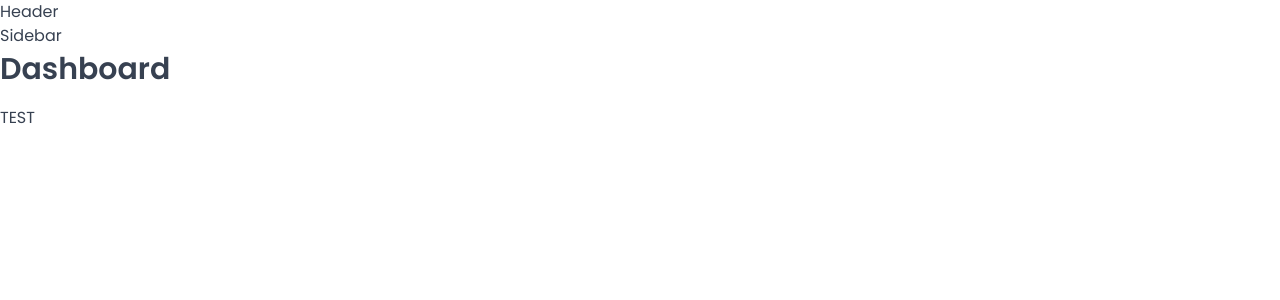
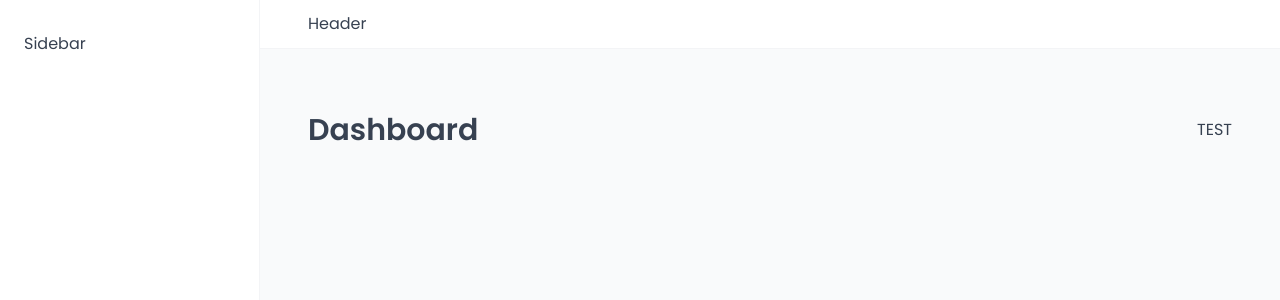
Before and after one commit to noorali180/The-Wild-Oasis-react, a React (Vite) app: page /dashboard in a window 1280 px wide. Shown: the top 300 px of the page. Built offline with nearby package versions, Linux system fonts and the light colour scheme; a web font is replaced by a local one.

Commit message:
styling the app layout

```diff
--- a/src/pages/Dashboard.jsx
+++ b/src/pages/Dashboard.jsx
@@ -3,7 +3,7 @@
 
 function Dashboard() {
   return (
-    <Row type="vertical">
+    <Row>
       <Heading as="h1">Dashboard</Heading>
       <p>TEST</p>
     </Row>
--- a/src/ui/AppLayout/AppLayout.jsx
+++ b/src/ui/AppLayout/AppLayout.jsx
@@ -1,16 +1,29 @@
 import { Outlet } from "react-router-dom";
 import Header from "../Header";
 import Sidebar from "../Sidebar";
+import styled from "styled-components";
+
+const StyledAppLayout = styled.div`
+  height: 100vh;
+  display: grid;
+  grid-template-columns: 26rem 1fr;
+  grid-template-rows: auto 1fr;
+`;
+
+const Main = styled.main`
+  background-color: var(--color-grey-50);
+  padding: 6rem 4.8rem 6.4rem;
+`;
 
 function AppLayout() {
   return (
-    <div>
+    <StyledAppLayout>
       <Header />
       <Sidebar />
-      <main>
+      <Main>
         <Outlet />
-      </main>
-    </div>
+      </Main>
+    </StyledAppLayout>
   );
 }
 
--- a/src/ui/Header.jsx
+++ b/src/ui/Header.jsx
@@ -1,5 +1,13 @@
+import styled from "styled-components";
+
+const StyledHeader = styled.header`
+  background-color: var(--color-grey-0);
+  padding: 1.2rem 4.8rem;
+  border-bottom: 1px solid var(--color-grey-100);
+`;
+
 function Header() {
-  return <header>Header</header>;
+  return <StyledHeader>Header</StyledHeader>;
 }
 
 export default Header;
--- a/src/ui/Sidebar.jsx
+++ b/src/ui/Sidebar.jsx
@@ -1,5 +1,15 @@
+import styled from "styled-components";
+
+const StyledAside = styled.aside`
+  background-color: var(--color-grey-0);
+  padding: 3.2rem 2.4rem;
+  border-right: 1px solid var(--color-grey-100);
+
+  grid-row: 1 / -1;
+`;
+
 function Sidebar() {
-  return <aside>Sidebar</aside>;
+  return <StyledAside>Sidebar</StyledAside>;
 }
 
 export default Sidebar;
```
